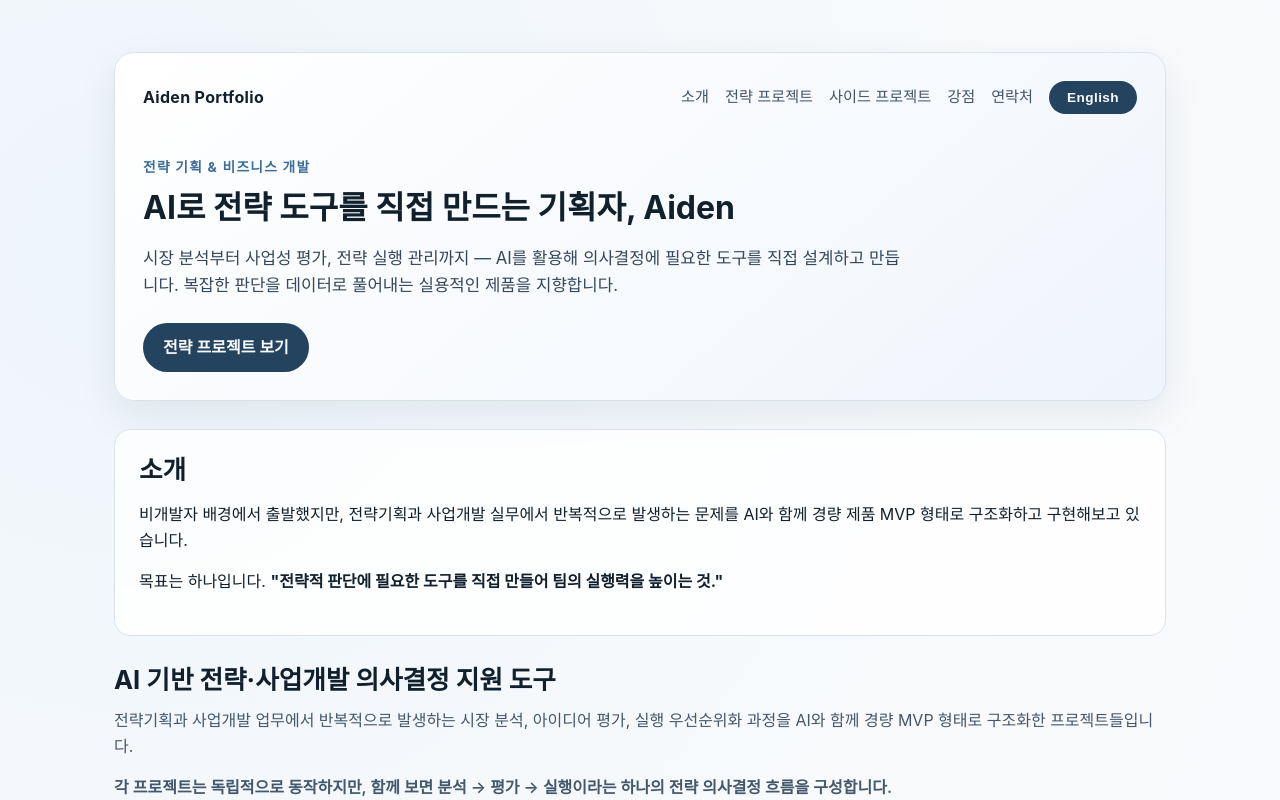
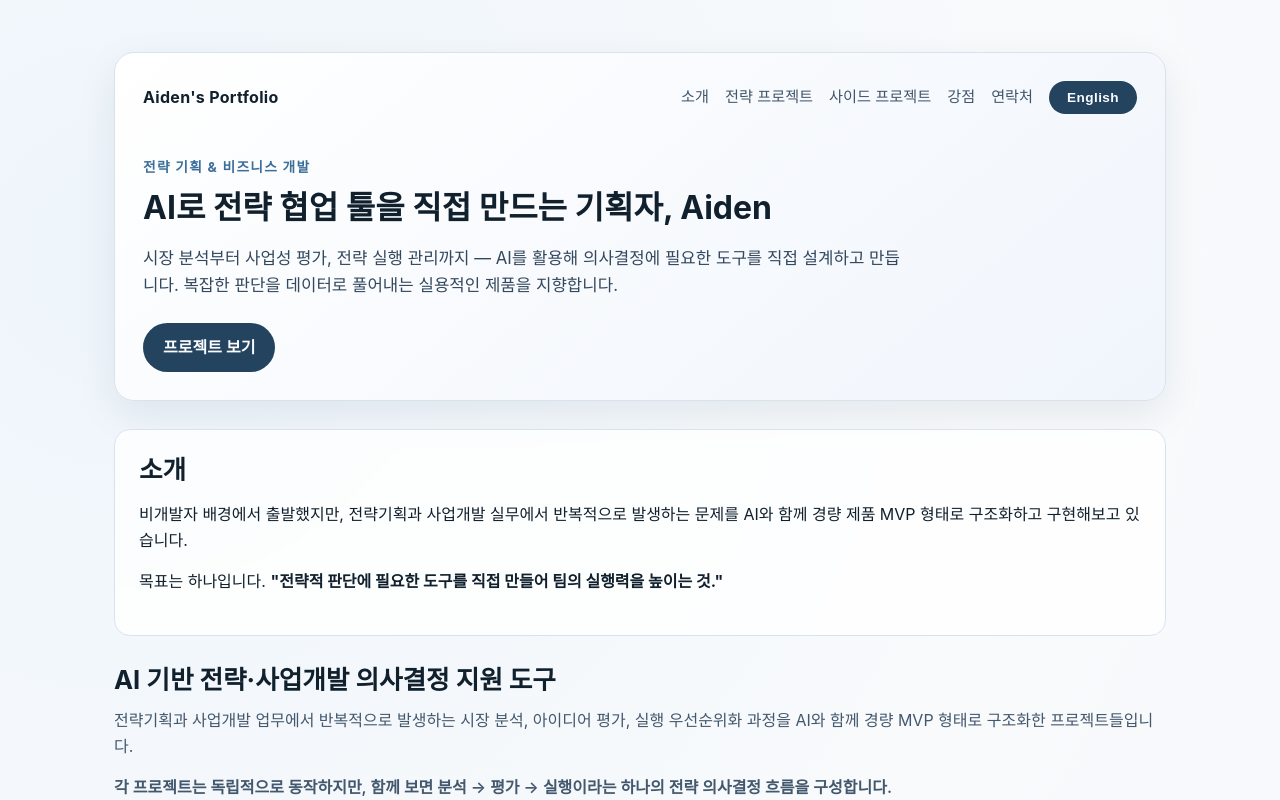
Before and after one commit to aiden2win/portfolio-site, a React (Vite) app: page / in a window 1280 px wide. Shown: the top 800 px of the page. Built offline with nearby package versions, Linux system fonts and the light colour scheme.

Commit message:
copy: refine portfolio hero wording

```diff
--- a/src/App.jsx
+++ b/src/App.jsx
@@ -22,7 +22,7 @@ function App() {
     <div className="site">
       <header className="hero section">
         <nav className="top-nav">
-          <span className="brand">Aiden Portfolio</span>
+          <span className="brand">Aiden's Portfolio</span>
           <div className="nav-links">
             <a href="#about">{t.nav.about}</a>
             <a href="#projects">{t.nav.projects}</a>
--- a/src/i18n.jsx
+++ b/src/i18n.jsx
@@ -12,9 +12,9 @@ const translations = {
     },
     hero: {
       eyebrow: '전략 기획 & 비즈니스 개발',
-      heading: 'AI로 전략 도구를 직접 만드는 기획자, Aiden',
+      heading: 'AI로 전략 협업 툴을 직접 만드는 기획자, Aiden',
       copy: '시장 분석부터 사업성 평가, 전략 실행 관리까지 — AI를 활용해 의사결정에 필요한 도구를 직접 설계하고 만듭니다. 복잡한 판단을 데이터로 풀어내는 실용적인 제품을 지향합니다.',
-      cta: '전략 프로젝트 보기',
+      cta: '프로젝트 보기',
     },
     about: {
       title: '소개',
@@ -132,9 +132,9 @@ const translations = {
     },
     hero: {
       eyebrow: 'Strategy & Business Development',
-      heading: 'Hi, I\'m Aiden — I build AI-powered tools for strategic decision-making',
+      heading: 'Hi, I\'m Aiden — I build AI-powered strategic collaboration tools',
       copy: 'Market analysis, business evaluation, strategy execution tracking — I design and ship AI-driven decision support tools that help teams plan smarter and move faster.',
-      cta: 'See My Projects',
+      cta: 'View Projects',
     },
     about: {
       title: 'About',
```
